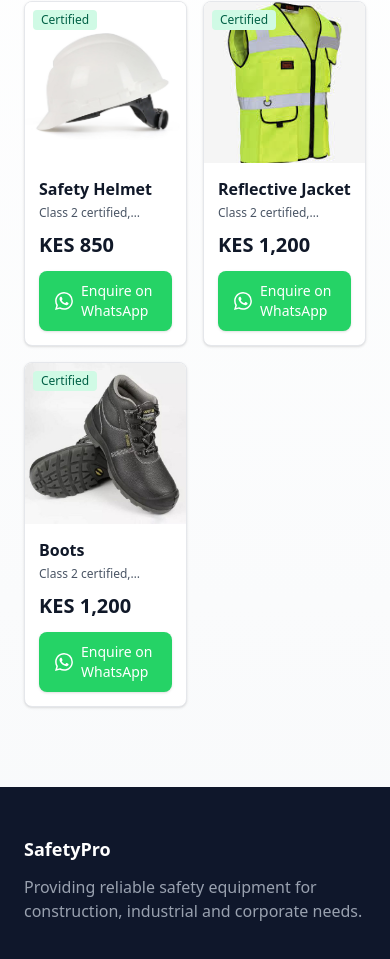
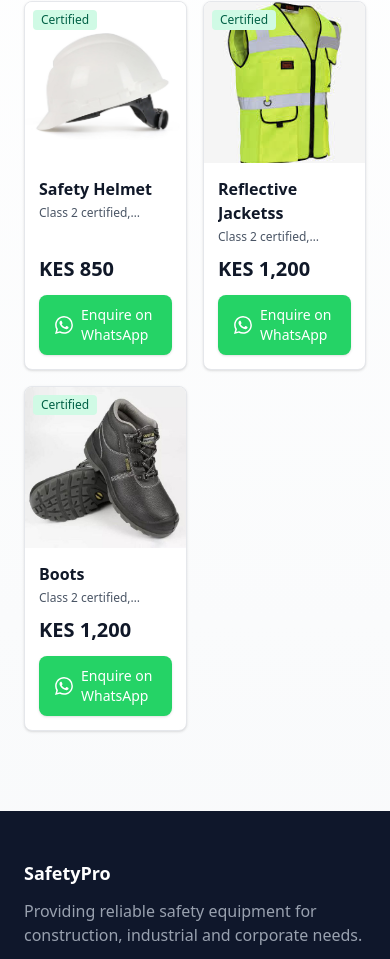
Before and after one commit to Joe-muraguri/Safety-Shop, a React (Vite) app: page / in a window 390 px wide. Shown: the part 1032-1991 px from the top of the page. Built offline with nearby package versions, Linux system fonts and the light colour scheme.

Commit message:
added better mobile layout

```diff
--- a/src/data/products.js
+++ b/src/data/products.js
@@ -10,7 +10,7 @@ const products = [
   },
   {
     id: 2,
-    name: "Reflective Jacket",
+    name: "Reflective Jacketss",
     price: 1200,
     category: "Reflectors",
     shortDescription: "Class 2 certified, breathable mesh, adjustable sides",
```
